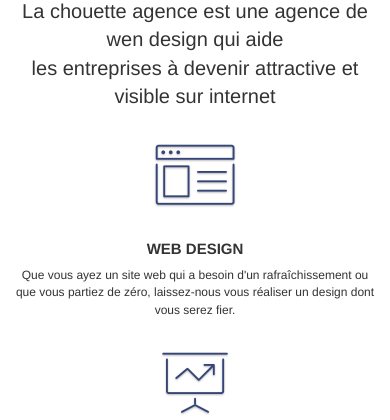
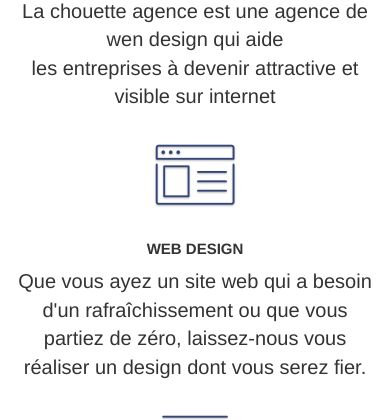
Before and after one commit to khouidersaid/oc-projet4, a plain HTML site: page index.html in a window 390 px wide. Shown: the part 361-781 px from the top of the page. Drawn offline with Linux system fonts and the light colour scheme.

Commit message:
media queries 480px

```diff
--- a/style.css
+++ b/style.css
@@ -843,6 +843,10 @@ h4 {
         width: 90%;
         font-size: 20px;
     }
+    .col-sm-4 P {
+        font-size: 20px;
+        text-align: center;
+    }
     .container-bloc-lg {
         width: auto;
         text-align: center;
```
